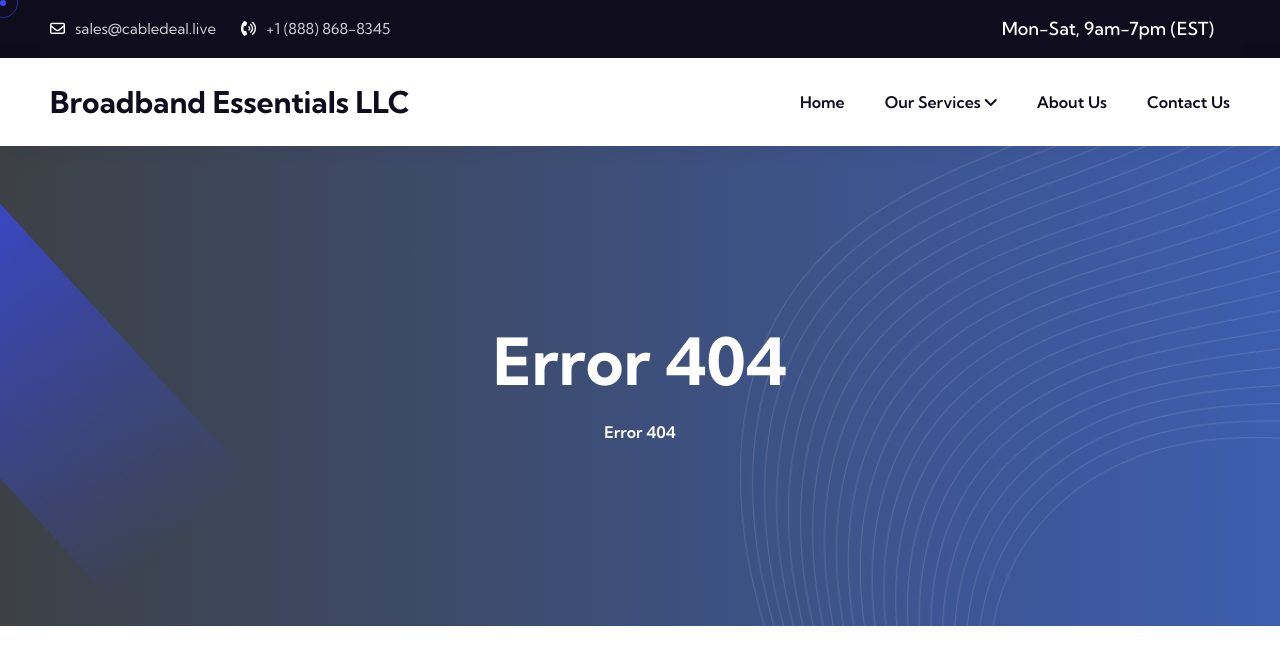
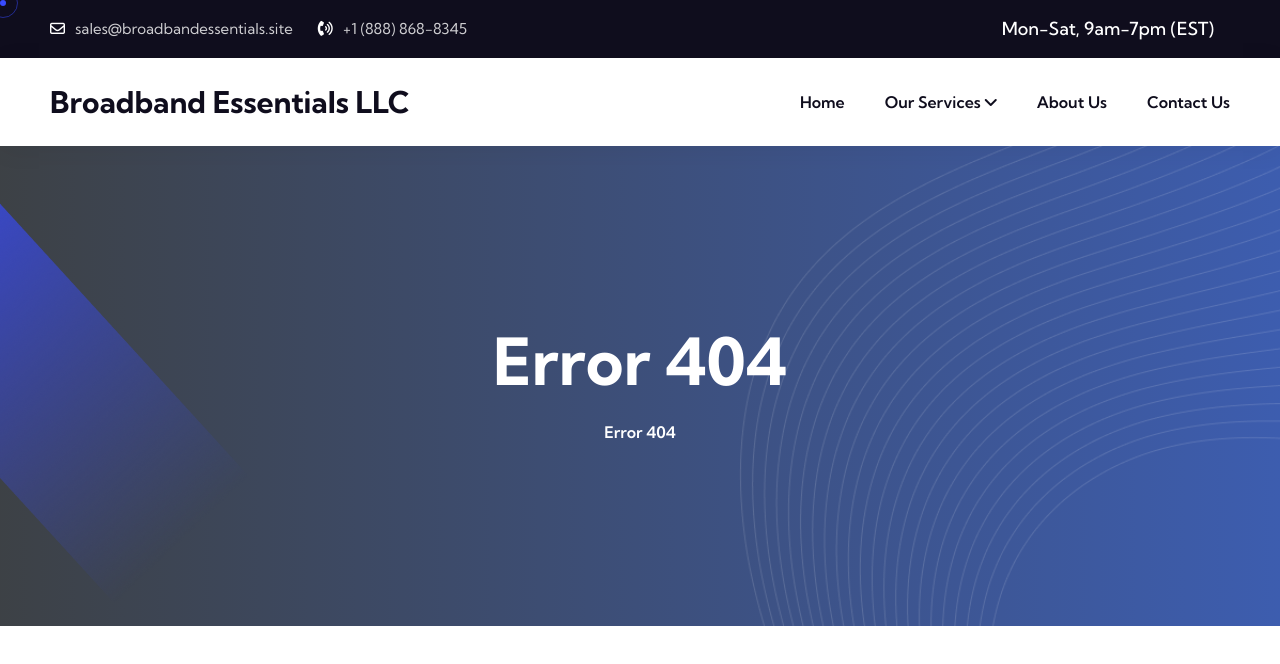
Before and after one commit to ZaidAhmed786/Broadband-Essentials-LLC, a Next.js app: page /404 in a window 1280 px wide. Shown: the top 664 px of the page. Built offline with nearby package versions, Linux system fonts and the light colour scheme.

Commit message:
changed email and address

```diff
--- a/app/contact/page.js
+++ b/app/contact/page.js
@@ -49,7 +49,7 @@ export default function Contact() {
                                                     <div className="content">
                                                         <p>Email to get free quote</p>
                                                         <div >
-                                                            <Link href="mailto:sales@cabledeal.live " className="text-white fs-6 fw-bold">sales@cabledeal.live </Link>
+                                                            <Link href="mailto:sales@broadbandessentials.site " className="text-white fs-6 fw-bold">sales@broadbandessentials.site </Link>
                                                         </div>
                                                     </div>
                                                 </div>
@@ -63,8 +63,7 @@ export default function Contact() {
                                                     <div className="content">
                                                         <p>Location</p>
                                                         <div className="text-white fs-6 fw-bold">
-                                                        501 N 4th St, Haines City, FL 33844-3507
-+1 (888) 868-8345
+                                                        16741 Citrus Pkwy, Clermont, FL 34714-5021
                                                         </div>
                                                     </div>
                                                 </div>
--- a/app/privacy-policy/page.js
+++ b/app/privacy-policy/page.js
@@ -73,7 +73,7 @@ export default function PrivacyPolicy() {
                                 </ul>
 
                                 <p>
-                                Tell us How Can We Help - We value your feedback and are here to help with any questions or concerns you may have about this Privacy Policy or your privacy rights. Contact us at <a href="mailto:sales@cabledeal.live "  style={{color: "#06A3DA"}}>sales@cabledeal.live </a>
+                                Tell us How Can We Help - We value your feedback and are here to help with any questions or concerns you may have about this Privacy Policy or your privacy rights. Contact us at <a href="mailto:sales@broadbandessentials.site "  style={{color: "#06A3DA"}}>sales@broadbandessentials.site </a>
                                 </p>
 
                                 </div>
--- a/app/refund/page.js
+++ b/app/refund/page.js
@@ -26,7 +26,7 @@ export default function RefundPolicy() {
                                 <p className="pt-3">Cancellation of any agreed upon service should be done 10 days prior to the start of the next billing cycle. Cancellations made after the start of the billing cycle will result in an amount equivalent to the working hours put into the project during that month being billable.</p>
                                 <p className="pt-3">If you signed up for our services but did not make use of them, you are still entitled to pay us. The amount of refund will be credited to the account from which the payment was made within 45 days of service cancellation.</p>
                                 <p className="pt-5">
-                                Write us at: <a href="mailto:sales@cabledeal.live "  style={{color: "#06A3DA"}}>sales@cabledeal.live </a>
+                                Write us at: <a href="mailto:sales@broadbandessentials.site "  style={{color: "#06A3DA"}}>sales@broadbandessentials.site </a>
                                 </p>
                                </div>
                             </div>
--- a/components/layout/Offcanvas.js
+++ b/components/layout/Offcanvas.js
@@ -37,8 +37,7 @@ export default function Offcanvas({
                                             <i className="fal fa-map-marker-alt" />
                                         </div>
                                         <div className="offcanvas__contact-text">
-                                            <Link target="_blank" href="#">501 N 4th St, Haines City, FL 33844-3507
-+1 (888) 868-8345</Link>
+                                            <Link target="_blank" href="#">16741 Citrus Pkwy, Clermont, FL 34714-5021</Link>
                                         </div>
                                     </li>
                                     <li className="d-flex align-items-center">
@@ -46,7 +45,7 @@ export default function Offcanvas({
                                             <i className="fal fa-envelope" />
                                         </div>
                                         <div className="offcanvas__contact-text">
-                                            <Link href="mailto:info@azent.com"><span className="mailto:sales@cabledeal.live">sales@cabledeal.live </span></Link>
+                                            <Link href="mailto:info@azent.com"><span className="mailto:sales@broadbandessentials.site">sales@broadbandessentials.site </span></Link>
                                         </div>
                                     </li>
                                     <li className="d-flex align-items-center">
--- a/components/layout/footer/Footer1.js
+++ b/components/layout/footer/Footer1.js
@@ -39,8 +39,7 @@ export default function Footer1() {
                                         <ul className="contact-info">
                                             <li>
                                                 <i className="fas fa-map-marker-alt" />
-                                                501 N 4th St, Haines City, FL 33844-3507
-+1 (888) 868-8345
+                                                16741 Citrus Pkwy, Clermont, FL 34714-5021
                                             </li>
                                             <li>
                                                 <i className="fa-solid fa-phone-volume" />
@@ -48,7 +47,7 @@ export default function Footer1() {
                                             </li>
                                             <li className="d-flex ">
                                                 <i className="fa-regular fa-envelope mt-1" />
-                                                <Link href="mailto:sales@cabledeal.live ">sales@cabledeal.live </Link>
+                                                <Link href="mailto:sales@broadbandessentials.site ">sales@broadbandessentials.site </Link>
                                             </li>
                                             <li className="d-flex ">
                                                 <Link href="/"> <img src="./assets/img/cradit cards.png" className="img-fluid" /> </Link>
--- a/components/layout/header/Header1.js
+++ b/components/layout/header/Header1.js
@@ -20,7 +20,7 @@ export default function Header1({
                             <ul className="contact-list">
                                 <li>
                                     <i className="far fa-envelope" />
-                                    <Link href="mailto:sales@cabledeal.live" className="link">sales@cabledeal.live </Link>
+                                    <Link href="mailto:sales@broadbandessentials.site" className="link">sales@broadbandessentials.site </Link>
                                 </li>
                                 <li>
                                     <i className="fa-solid fa-phone-volume" />
--- a/components/layout/header/Header2.js
+++ b/components/layout/header/Header2.js
@@ -20,7 +20,7 @@ export default function Header1({
                             <ul className="contact-list">
                                 <li>
                                     <i className="far fa-envelope" />
-                                    <Link href="mailto:sales@cabledeal.live" className="link">refunds@cabledeal.live</Link>
+                                    <Link href="mailto:sales@broadbandessentials.site" className="link">refunds@cabledeal.live</Link>
                                 </li>
                                 <li>
                                     <i className="fa-solid fa-phone-volume" />
--- a/components/layout/header/Header3.js
+++ b/components/layout/header/Header3.js
@@ -20,7 +20,7 @@ export default function Header1({
                             <ul className="contact-list">
                                 <li>
                                     <i className="far fa-envelope" />
-                                    <Link href="mailto:sales@cabledeal.live" className="link">support@zolaraconsulting.com </Link>
+                                    <Link href="mailto:sales@broadbandessentials.site" className="link">support@zolaraconsulting.com </Link>
                                 </li>
                                 <li>
                                     <i className="fa-solid fa-phone-volume" />
--- a/components/layout/header/Header4.js
+++ b/components/layout/header/Header4.js
@@ -20,7 +20,7 @@ export default function Header1({
                             <ul className="contact-list">
                                 <li>
                                     <i className="far fa-envelope" />
-                                    <Link href="mailto:sales@cabledeal.live" className="link">contact@zolaraconsulting.com </Link>
+                                    <Link href="mailto:sales@broadbandessentials.site" className="link">contact@zolaraconsulting.com </Link>
                                 </li>
                                 <li>
                                     <i className="fa-solid fa-phone-volume" />
--- a/components/sections/Contact1.js
+++ b/components/sections/Contact1.js
@@ -37,7 +37,7 @@ export default function Contact1() {
                                                     <div className="content">
                                                         <p>Make a Quote</p>
                                                         <h3>
-                                                            <Link href="mailto:infotech@gmail.com">sales@cabledeal.live </Link>
+                                                            <Link href="mailto:infotech@gmail.com">sales@broadbandessentials.site </Link>
                                                         </h3>
                                                     </div>
                                                 </div>
@@ -51,8 +51,7 @@ export default function Contact1() {
                                                     <div className="content">
                                                         <p>Location</p>
                                                         <h3>
-                                                        501 N 4th St, Haines City, FL 33844-3507
-+1 (888) 868-8345
+                                                        16741 Citrus Pkwy, Clermont, FL 34714-5021
                                                         </h3>
                                                     </div>
                                                 </div>
```
